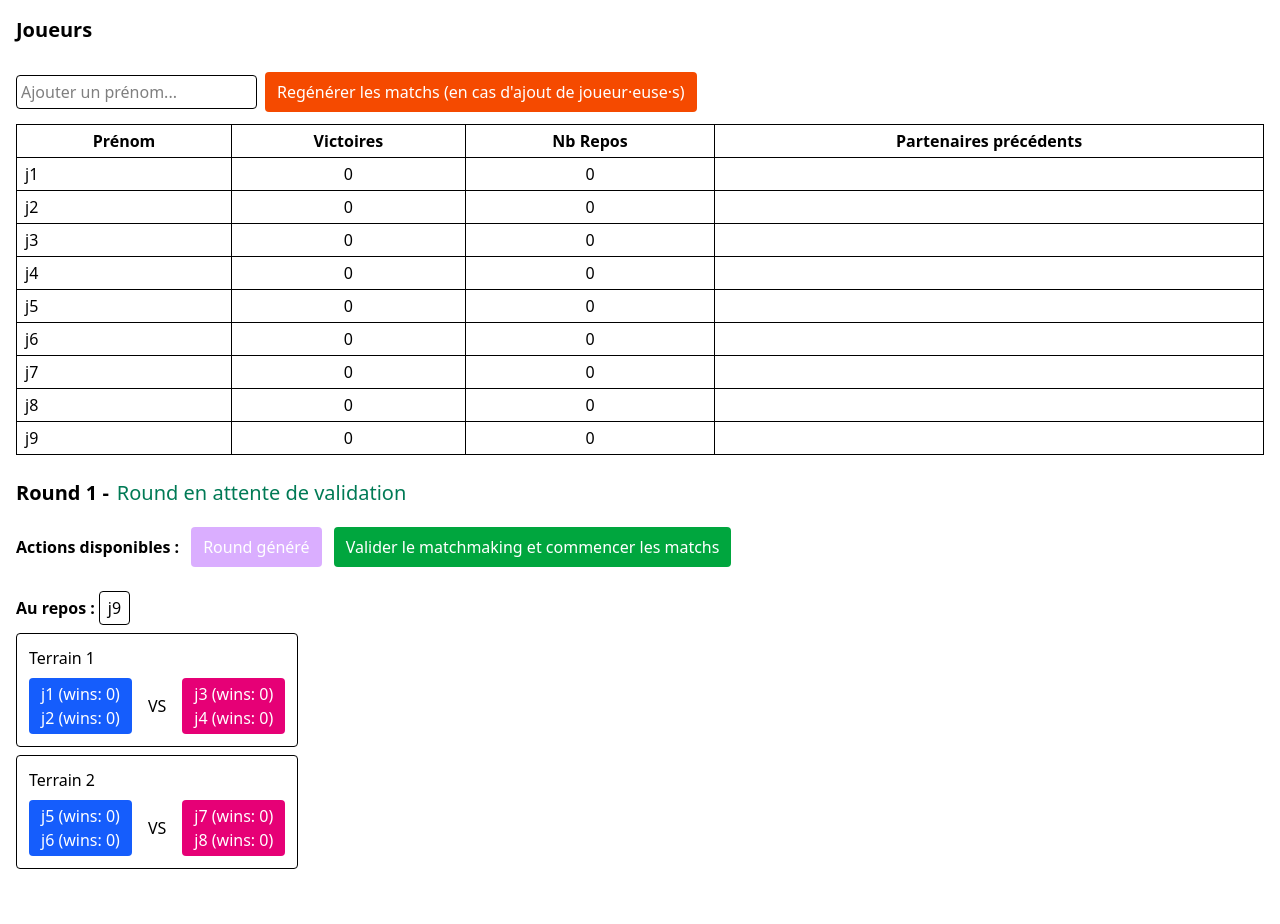
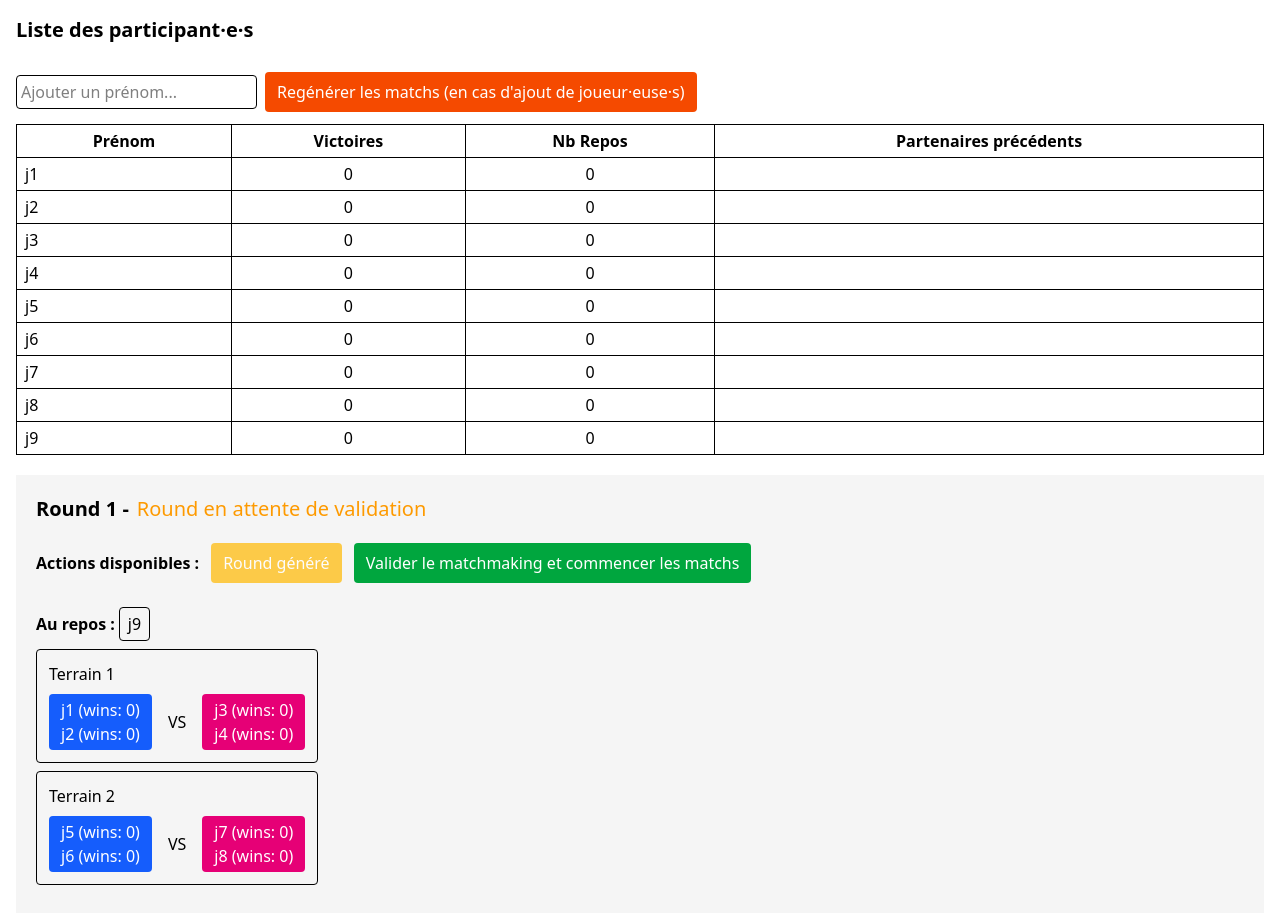
Before and after one commit to Arthurin/TournamentSimulatorReact, a React (Vite) app: page /v2 in a window 1280 px wide. Both pictures are taken after a click on the button "Générer les matchs". Shown: the top 924 px of the page. Before the commit the page ends 893 px from the top, so only its background shows below. Built offline with nearby package versions, Linux system fonts and the light colour scheme.

Commit message:
amélioration de la mise en page

```diff
--- a/src/components/BadmintonMatchmaker.jsx
+++ b/src/components/BadmintonMatchmaker.jsx
@@ -207,7 +207,7 @@ export default function BadmintonMatchmaker() {
         onClick={() => setAdmin((a) => !a)}
       />
 
-      <h2 className="text-xl font-bold mb-3">Joueurs</h2>
+      <h2 className="text-xl font-bold mb-3">Liste des participant·e·s </h2>
 
       <input
         className="border p-1 rounded mr-2"
@@ -315,22 +315,22 @@ export default function BadmintonMatchmaker() {
           ))}
         </tbody>
       </table>
-
-      <div className="flex mt-6 mb-3 text-xl align-baseline">
+      <div className="bg-neutral-100 p-5 mt-5">
+        <div className="flex mb-3 text-xl align-baseline">
           <div className="font-bold mr-2">Round {roundCount} -</div>
 
           {matchmakingGenerated && (
             <>
               {matchResults.matches.every((m) => m.winner !== null) ? (
                 // Round Terminé //
-              <div className="text-emerald-700">Round terminé</div>
+                <div className="text-black">Round terminé</div>
               ) : matchmakingValidated ? (
                 <div className="text-emerald-700">Round en cours</div>
               ) : (
                 // Validation du matchmaking
                 // Disparait une fois que le matchmaking est validé
                 <>
-                <div className="text-emerald-700">
+                  <div className="text-amber-500">
                     Round en attente de validation
                   </div>
                 </>
@@ -346,7 +346,7 @@ export default function BadmintonMatchmaker() {
             /* BOUTON Générer le prochain round : uniquement une fois le round actuel terminé ! */
             matchResults.matches.every((m) => m.winner !== null) ? (
               <button
-              className="cursor-pointer mt-2 px-3 py-2 bg-purple-600 text-white rounded opacity-100"
+                className="cursor-pointer mt-2 px-3 py-2 bg-amber-500 text-white rounded opacity-100"
                 onClick={() => {
                   // Incrémenter le compteur de round
                   setRoundCount((r) => r + 1);
@@ -359,12 +359,12 @@ export default function BadmintonMatchmaker() {
                 Générer le round {roundCount + 1}
               </button>
             ) : matchmakingValidated ? (
-            <div className="mt-2 px-3 py-2">
+              <div className="mt-2 px-3 py-2 ps-0">
                 Clique sur les gagnant·e·s pour noter le score
               </div>
             ) : (
               <>
-              <button className="cursor-not-allowed mt-2 px-3 py-2 bg-purple-400 text-white rounded opacity-60">
+                <button className="cursor-not-allowed mt-2 px-3 py-2 bg-amber-400 text-white rounded opacity-70">
                   Round généré
                 </button>
                 <button
@@ -522,5 +522,6 @@ export default function BadmintonMatchmaker() {
           ))}
         </div>
       </div>
+    </div>
   );
 }
```
Lines whose indentation alone changed are shown as unchanged.
